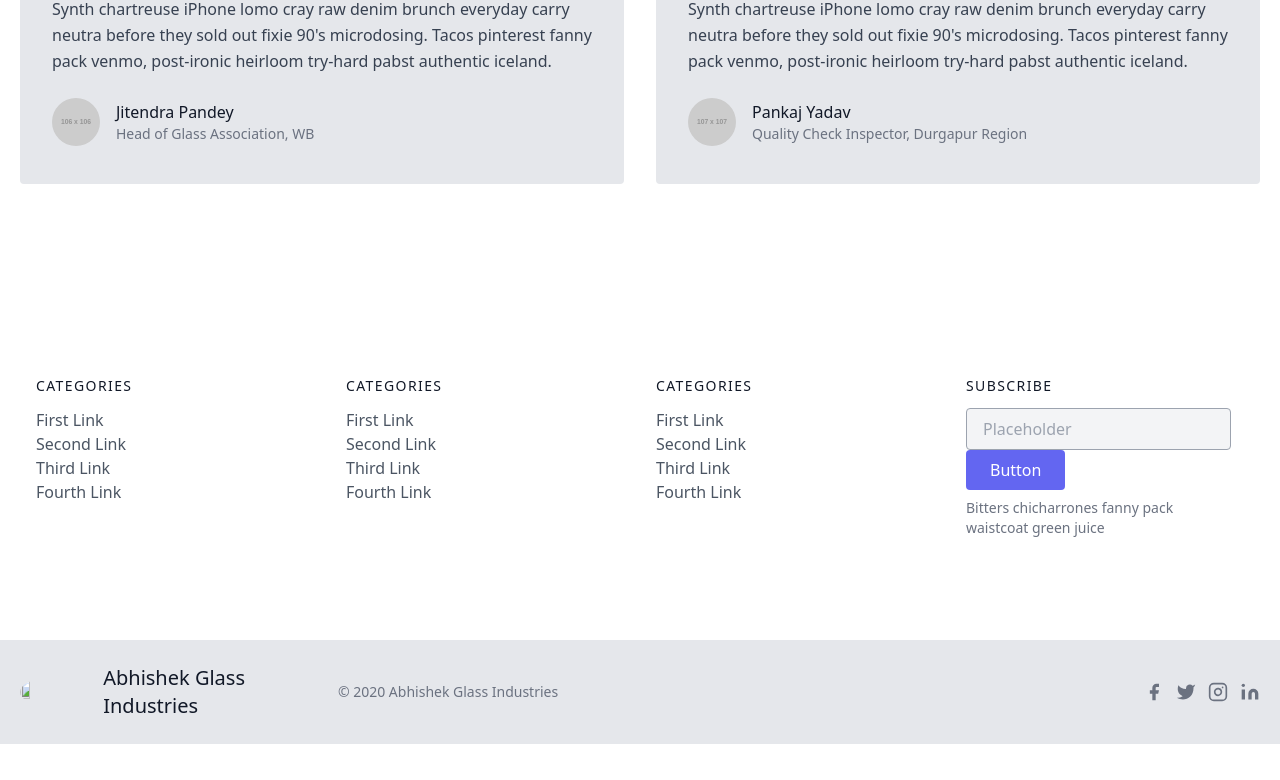
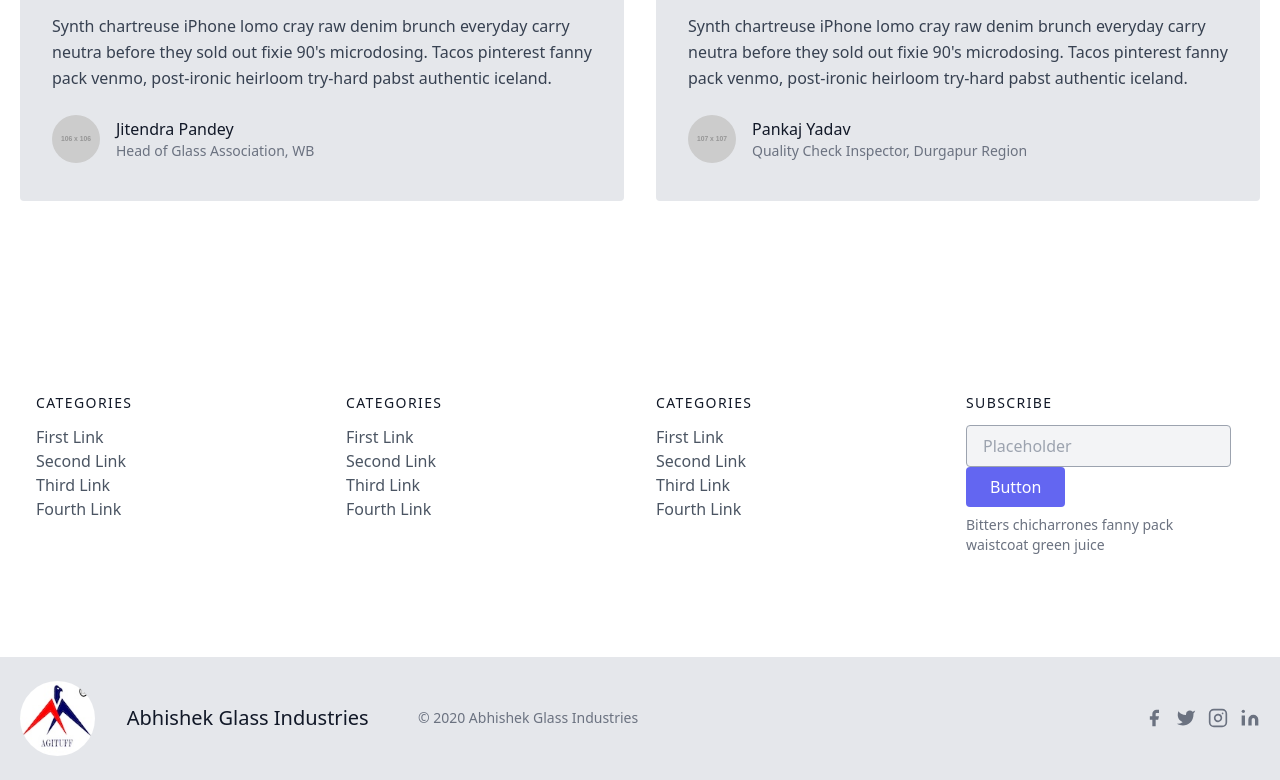
Before and after one commit to krpawan007/krpawan007.github.io, a plain HTML site: page Glass/index.html in a window 1280 px wide. Shown: the part 1047-1827 px from the top of the page. Before the commit the page ends 1791 px from the top, so only its background shows below. Drawn offline with nearby package versions, Linux system fonts and the light colour scheme; placeholder pictures from the web are drawn by us.

Commit message:
Update index.html

```diff
--- a/Glass/index.html
+++ b/Glass/index.html
@@ -13,13 +13,13 @@
     <nav class="flex items-center justify-between flex-wrap bg-teal-500 p-6">
         <div class="flex items-center flex-shrink-0 text-white mr-6">
           <!-- <svg class="fill-current h-8 w-8 mr-2" width="54" height="54" viewBox="0 0 54 54" xmlns="http://www.w3.org/2000/svg"><path d="M13.5 22.1c1.8-7.2 6.3-10.8 13.5-10.8 10.8 0 12.15 8.1 17.55 9.45 3.6.9 6.75-.45 9.45-4.05-1.8 7.2-6.3 10.8-13.5 10.8-10.8 0-12.15-8.1-17.55-9.45-3.6-.9-6.75.45-9.45 4.05zM0 38.3c1.8-7.2 6.3-10.8 13.5-10.8 10.8 0 12.15 8.1 17.55 9.45 3.6.9 6.75-.45 9.45-4.05-1.8 7.2-6.3 10.8-13.5 10.8-10.8 0-12.15-8.1-17.55-9.45-3.6-.9-6.75.45-9.45 4.05z"/></svg> -->
-          <img class="ag" src="/Glass/Abhishek-glass.jpeg" alt="">
+          <img class="ag" src="/Glass/Abhishek-glass.png" alt="">
           <span class="font-semibold text-xl tracking-tight">Abhishek Glass Industries</span>
         </div>
         <div class="block lg:hidden">
           <button class="flex items-center px-3 py-2 border rounded text-teal-200 border-teal-400 hover:text-white hover:border-white">
             <!-- <svg class="fill-current h-3 w-3" viewBox="0 0 20 20" xmlns="http://www.w3.org/2000/svg"><title>Menu</title><path d="M0 3h20v2H0V3zm0 6h20v2H0V9zm0 6h20v2H0v-2z"/></svg> -->
-            <img src="/Glass/Abhishek-glass.jpeg" alt="">
+            <img src="/Glass/Abhishek-glass.png" alt="">
         </button>
         </div>
         <div class="w-full block flex-grow lg:flex lg:items-center lg:w-auto">
@@ -198,7 +198,7 @@
               <!-- <svg xmlns="http://www.w3.org/2000/svg" fill="none" stroke="currentColor" stroke-linecap="round" stroke-linejoin="round" stroke-width="2" class="w-10 h-10 text-white p-2 bg-indigo-500 rounded-full" viewBox="0 0 24 24">
                 <path d="M12 2L2 7l10 5 10-5-10-5zM2 17l10 5 10-5M2 12l10 5 10-5"></path>
               </svg> -->
-              <img class="ag" src="/Glass/Abhishek-glass.jpeg" alt="">
+              <img class="ag" src="/Glass/Abhishek-glass.png" alt="">
               <span class="ml-3 text-xl">Abhishek Glass Industries</span>
             </a>
             <p class="text-sm text-gray-500 sm:ml-6 sm:mt-0 mt-4">© 2020 Abhishek Glass Industries
```
